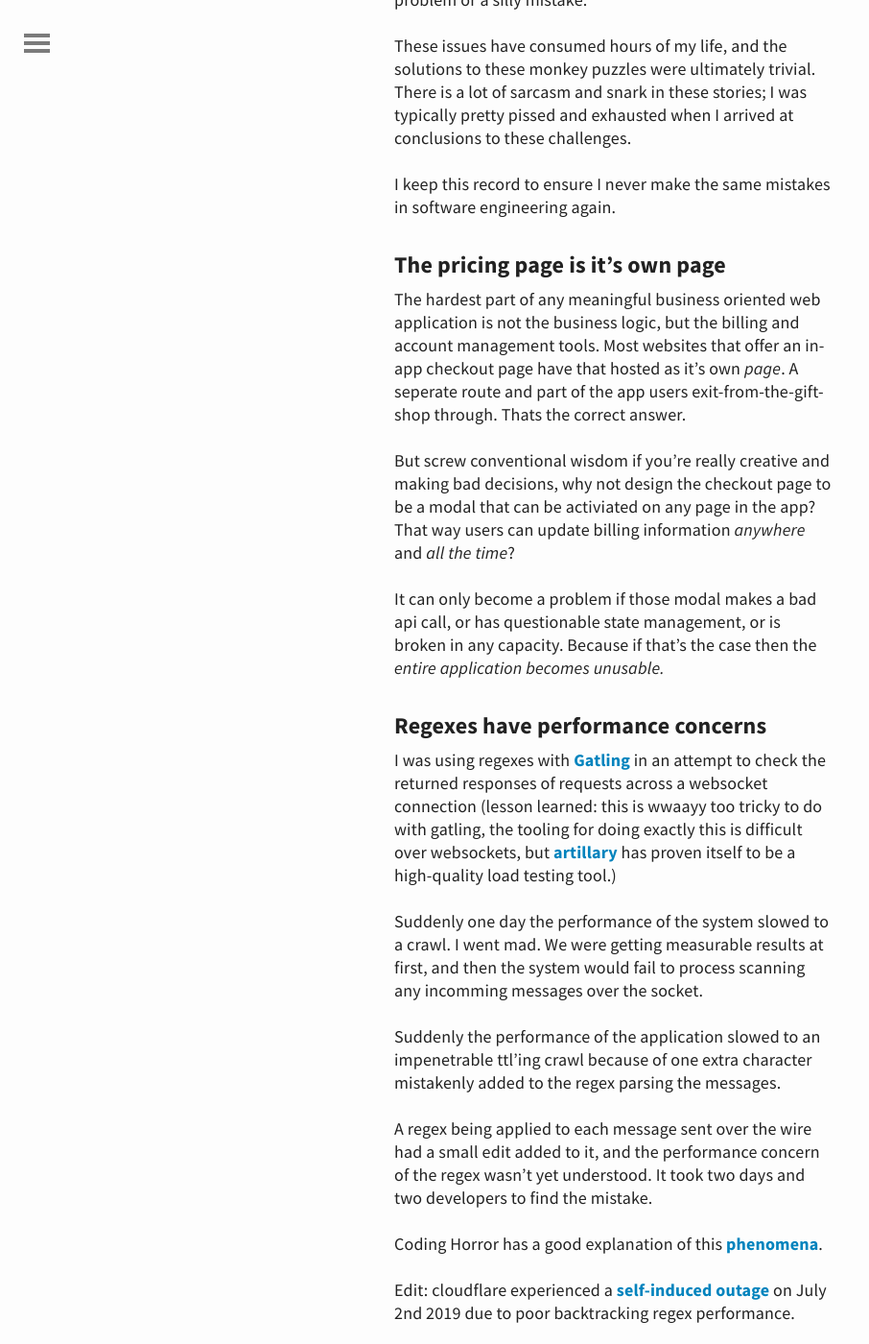
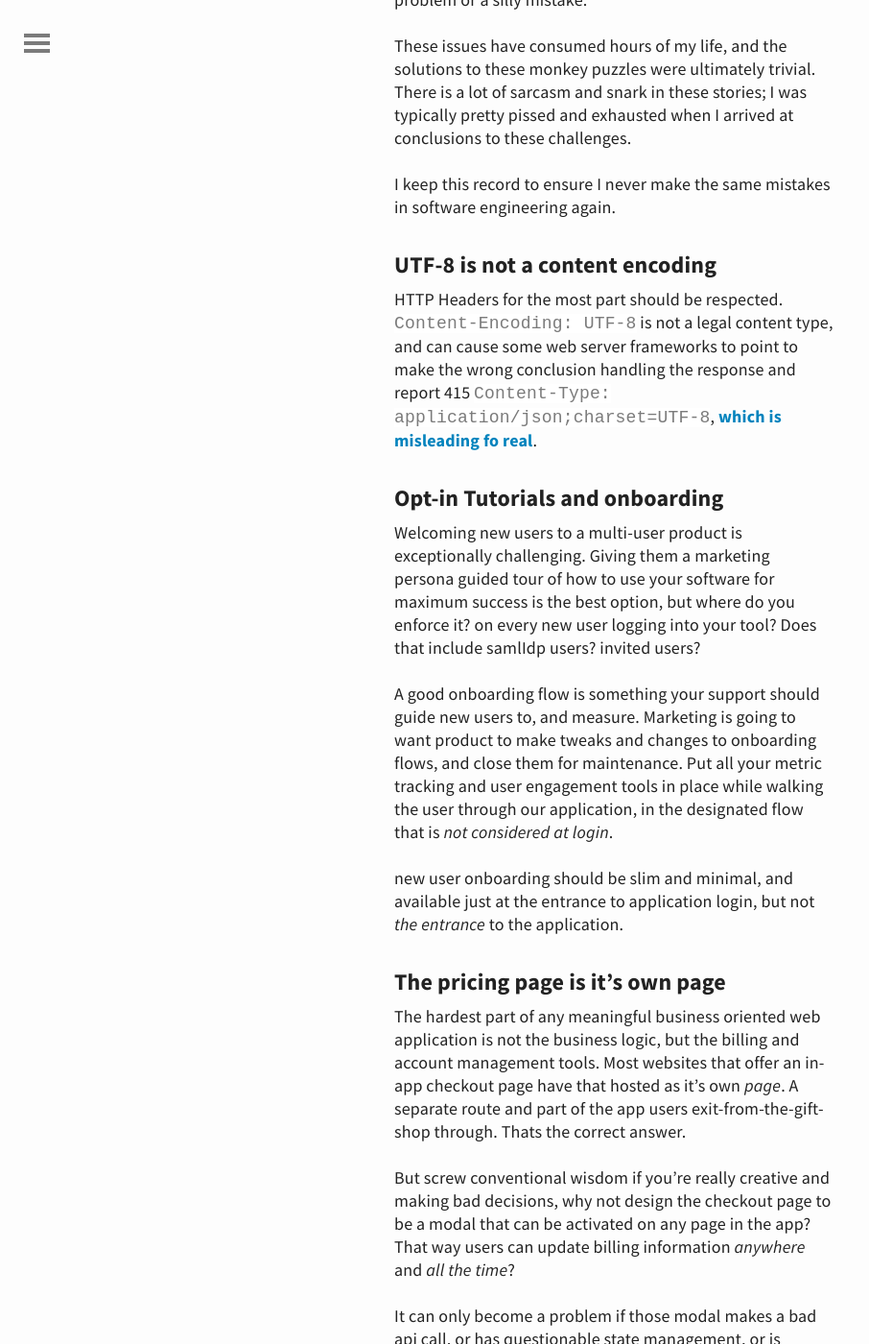
Before and after one commit to untra/untra.github.io, a Jekyll site: the page built from _posts/2018-11-7-nondetermistic-time-sucks.md, in a window 1280 px wide and 1400 px high, scrolled down 503 px. Shown: the whole window at 96% size, without its empty margins (0-906 px from the left). Built offline with Jekyll 4.4.1, drawn with Linux system fonts in a browser that asks for light colours.

Commit message:
updates for bad bugs

```diff
--- a/_posts/2018-11-7-nondetermistic-time-sucks.md
+++ b/_posts/2018-11-7-nondetermistic-time-sucks.md
@@ -11,11 +11,26 @@ These issues have consumed hours of my life, and the solutions to these monkey p
 
 I keep this record to ensure I never make the same mistakes in software engineering again.
 
+#### UTF-8 is not a content encoding
+
+HTTP Headers for the most part should be respected. `Content-Encoding: UTF-8` is not a legal content type, and can cause some web server frameworks to point to make the wrong conclusion handling the response and report 415 `Content-Type: application/json;charset=UTF-8`, [which is misleading fo real](https://stackoverflow.com/questions/9254891/what-does-content-type-application-json-charset-utf-8-really-mean).
+
+
+#### Opt-in Tutorials and onboarding
+
+Welcoming new users to a multi-user product is exceptionally challenging. Giving them a marketing persona guided tour of how to use your software for maximum success is the best option, but where do you enforce it? on every new user logging into your tool? Does that include samlIdp users? invited users?
+
+A good onboarding flow is something your support should guide new users to, and measure.
+Marketing is going to want product to make tweaks and changes to onboarding flows, and close them for maintenance.
+Put all your metric tracking and user engagement tools in place while walking the user through our application, in the designated flow that is _not considered at login_.
+
+new user onboarding should be slim and minimal, and available just at the entrance to application login, but not _the entrance_ to the application.
+
 #### The pricing page is it's own page
 
-The hardest part of any meaningful business oriented web application is not the business logic, but the billing and account management tools. Most websites that offer an in-app checkout page have that hosted as it's own _page_. A seperate route and part of the app users exit-from-the-gift-shop through. Thats the correct answer.
+The hardest part of any meaningful business oriented web application is not the business logic, but the billing and account management tools. Most websites that offer an in-app checkout page have that hosted as it's own _page_. A separate route and part of the app users exit-from-the-gift-shop through. Thats the correct answer.
 
-But screw conventional wisdom if you're really creative and making bad decisions, why not design the checkout page to be a modal that can be activiated on any page in the app? That way users can update billing information _anywhere_ and _all the time_?
+But screw conventional wisdom if you're really creative and making bad decisions, why not design the checkout page to be a modal that can be activated on any page in the app? That way users can update billing information _anywhere_ and _all the time_?
 
 It can only become a problem if those modal makes a bad api call, or has questionable state management, or is broken in any capacity. Because if that's the case then the _entire application becomes unusable._
 
```
Also changed, not shown: other parts of _posts/2018-11-7-nondetermistic-time-sucks.md (+1 -1 lines), about.md (+5 -4 lines).
